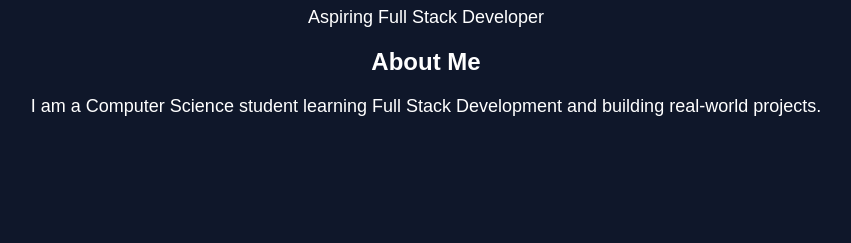
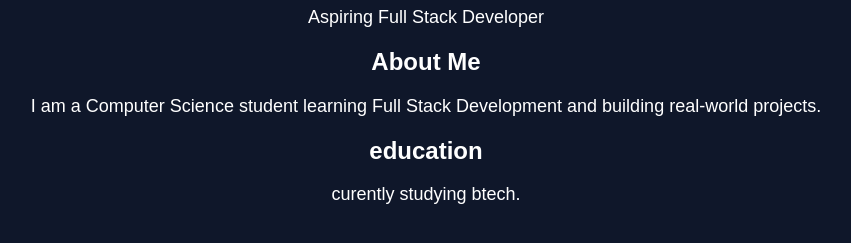
Before and after one commit to bithurneethish-cloud/portfolio-website, a plain HTML site: page index.html in a window 1280 px wide. Shown: the part 117-360 px from the top of the page, without its empty margins (214-1065 px from the left). Drawn offline with Linux system fonts and the light colour scheme.

Commit message:
Add new paragraph

```diff
--- a/index.html
+++ b/index.html
@@ -9,5 +9,7 @@
   <p>Aspiring Full Stack Developer</p>
   <h2>About Me</h2>
   <p>I am a Computer Science student learning Full Stack Development and building real-world projects.</p>
+  <h2>education</h2>
+  <p>curently studying btech.</p>
 </body>
 </html>
```
